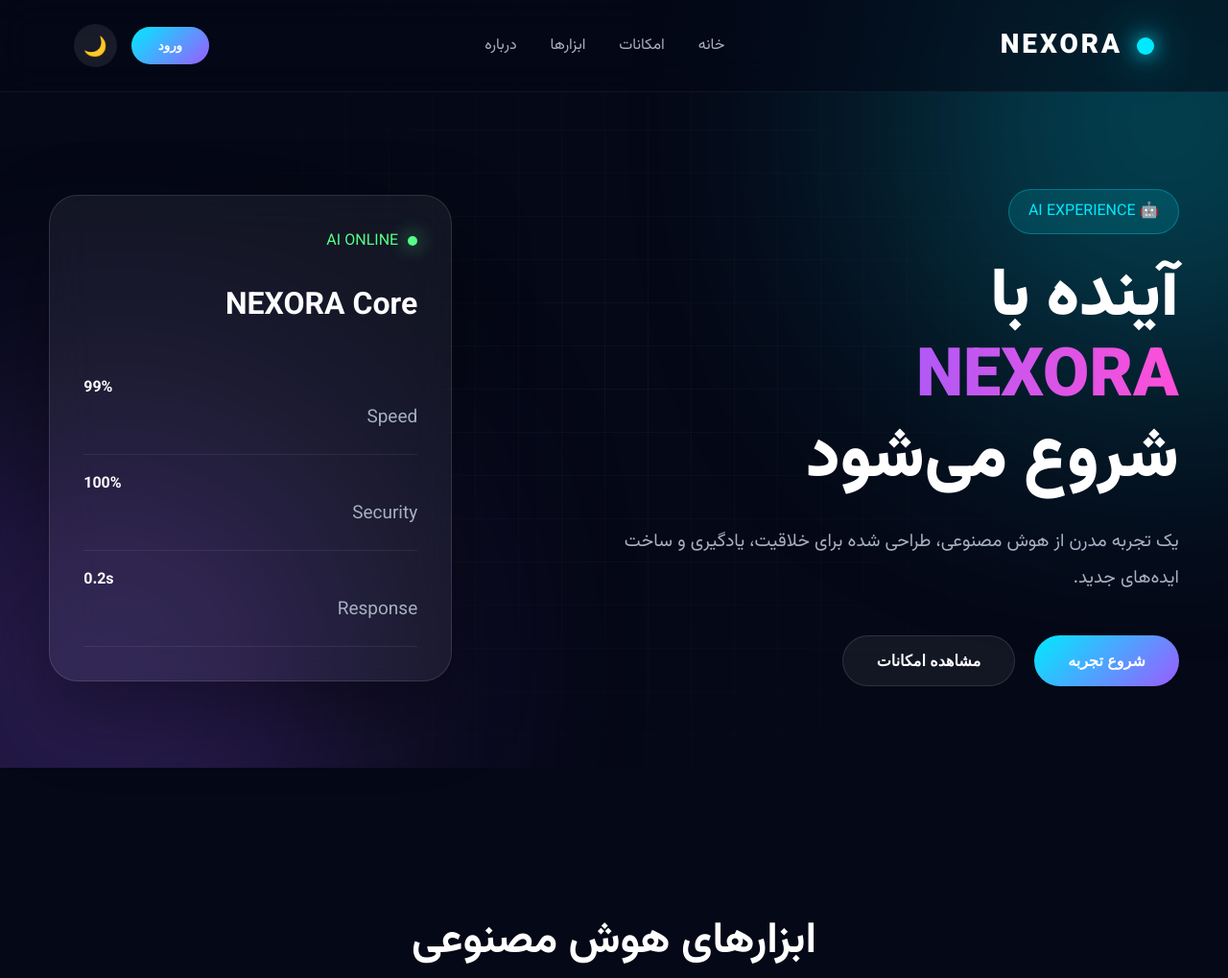
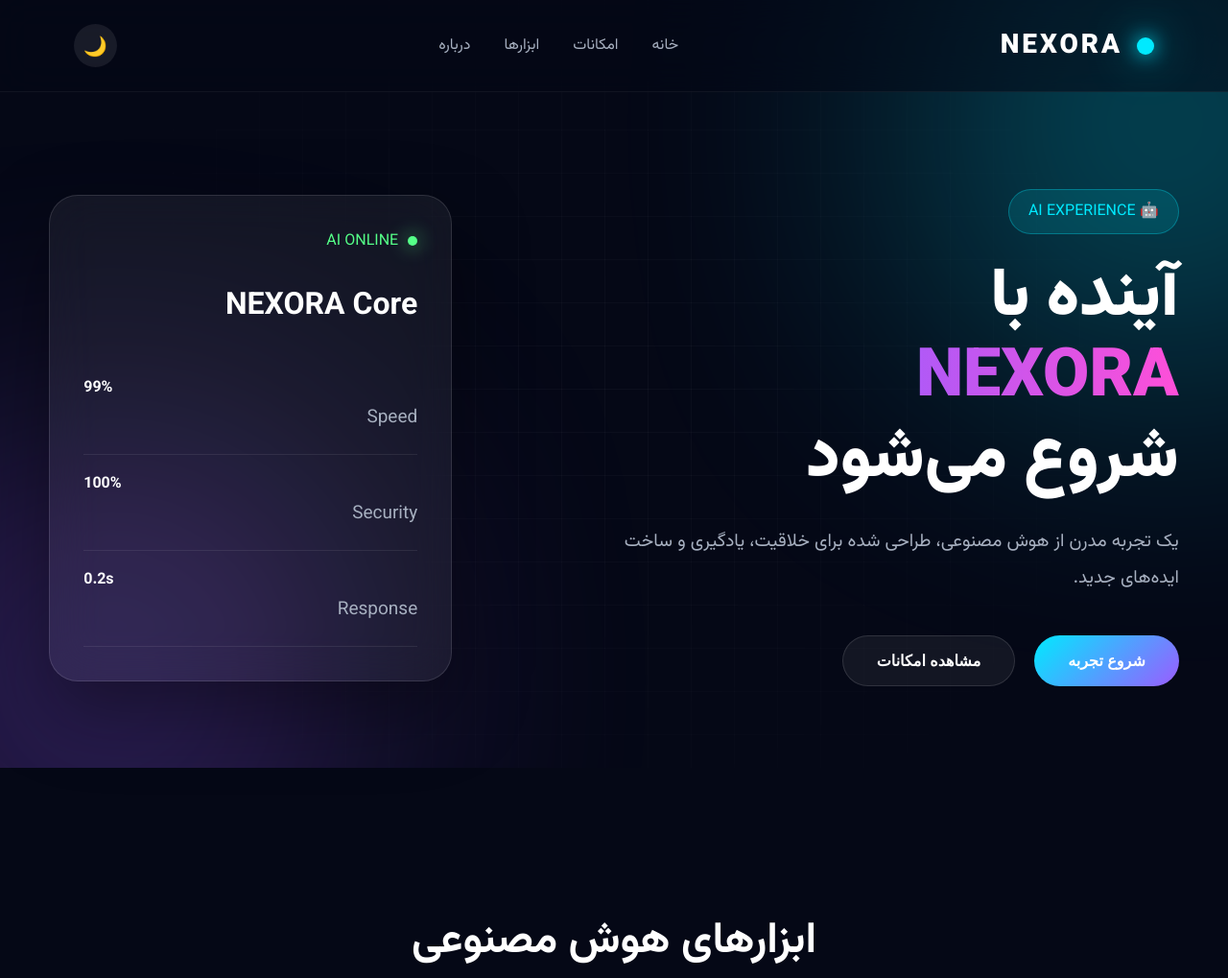
Before and after one commit to IRAN356/NAXORA, a plain HTML site: page index.html in a window 1280 px wide. Shown: the top 1019 px of the page at 96% size. Drawn offline with Linux system fonts and the light colour scheme.

Commit message:
Update index.html

```diff
--- a/index.html
+++ b/index.html
@@ -69,9 +69,7 @@
 
 <div class="nav-actions">
 
-<button class="login-btn">
 
-ورود
 
 </button>
 
```
